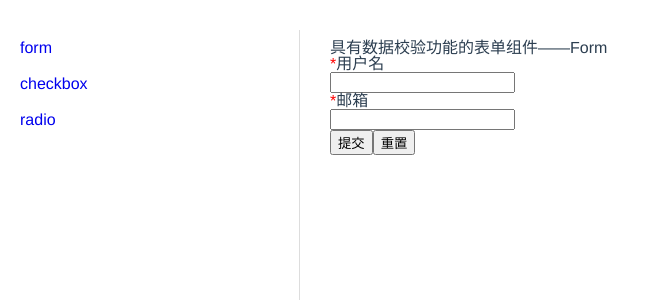
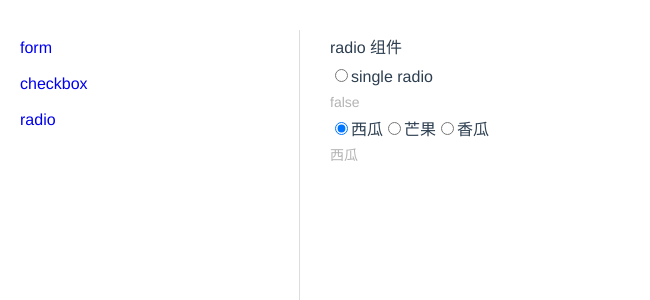
Before and after one commit to Dingbai/n-c, a Vue app: page /#/radio in a window 1280 px wide. Before the commit this address led to /#/. Shown: the top 300 px of the page, without its empty margins (0-650 px from the left). Built offline with nearby package versions, Linux system fonts and the light colour scheme.

Commit message:
fix: radio 组件bug

```diff
--- a/src/App.vue
+++ b/src/App.vue
@@ -13,6 +13,7 @@
 
 <style lang="less">
   @import '~@/assets/style/reset.less';
+  @import '~@/assets/style/common.less';
 </style>
 
 <style lang="less" scoped>
--- a/src/assets/style/app.less
+++ b/src/assets/style/app.less
@@ -23,13 +23,13 @@
         left: 0;
         width: 0px;
         height: 1px;
-        border-bottom: 1px solid #000;
+        border-bottom: 1px solid #ddd;
         box-sizing: border-box;
         transition: width 0.2s ease-in 0.2s;
       }
       &:hover::after {
         transition: width 0.2s ease-out 0.2s;
-        border-bottom: 1px solid #000;
+        border-bottom: 1px solid #ddd;
         width: 100%;
       }
     }
@@ -41,16 +41,13 @@
     > div {
       padding: 10px;
       height: 100%;
-      position: relative;
       box-sizing: border-box;
-
       background: linear-gradient(0, #ddd 2px, #ddd 2px) no-repeat left top/0
           2px,
-        linear-gradient(-90deg, #ddd 2px, #ddd 2px) no-repeat right top/2px 0,
+        linear-gradient(-90deg, #ddd 2px, #ddd 2px) no-repeat right bottom/2px 0,
         linear-gradient(-180deg, #ddd 2px, #ddd 2px) no-repeat right bottom/0
           2px,
-        linear-gradient(-270deg, #ddd 2px, #ddd 2px) no-repeat left bottom/2px 0;
-      cursor: pointer;
+        linear-gradient(-270deg, #ddd 2px, #ddd 2px) no-repeat left top/2px 0;
       transition: all 300ms;
       &:hover {
         background-size: 100% 2px, 2px 100%, 100% 2px, 2px 100%;
--- /dev/null
+++ b/src/assets/style/common.less
@@ -0,0 +1,8 @@
+.test {
+  padding: 10px 0;
+  font-size: 14px;
+  color: rgb(179, 179, 179);
+}
+.test-title {
+  margin-bottom: 10px;
+}
--- a/src/components/radio/radio-group.vue
+++ b/src/components/radio/radio-group.vue
@@ -25,20 +25,19 @@
     },
     data() {
       return {
-        currentValua: this.value,
-        children: []
+        currentValue: this.value,
+        children: findComponentsDownward(this, 'iRadio')
       }
     },
     methods: {
       change(data) {
-        this.currentValua = data.value
+        this.currentValue = data.value
         this.updateModel()
         this.$emit('input', data.value)
         this.$emit('on-change', data.value)
       },
       updateModel() {
         this.children = findComponentsDownward(this, 'iRadio')
-
         if (this.children) {
           this.children.forEach(child => {
             child.currentValue = this.currentValue === child.label
--- a/src/components/radio/radio.vue
+++ b/src/components/radio/radio.vue
@@ -3,19 +3,12 @@
     <input
       type="radio"
       :disabled="disabled"
+      :checked="currentValue"
+      :name="groupName"
       :value="currentValue"
-      v-model="model"
       @change="change"
-      :name="groupName"
     />
-    <!-- <input
-      v-else
-      type="radio"
-      :disabled="disabled"
-      :checked="currentValue"
-      @change="change"
-    /> -->
-    <slot></slot>
+    <slot>{{ label }}</slot>
   </label>
 </template>
 
@@ -50,14 +43,12 @@
     data() {
       return {
         currentValue: this.value,
-        model: [],
         group: false,
         parent: findComponentUpward(this, 'iRadioGroup'),
         groupName: this.name
       }
     },
     mounted() {
-
       if (this.parent) {
         this.group = true
         if (this.name && this.name !== this.parent.name) {
@@ -80,18 +71,20 @@
         if (this.disabled) return false
 
         let checked = event.target.checked
+        let value = checked ? this.trueValue : this.falseValue
 
-        this.currentValue = checked ? this.trueValue : this.falseValue
-        this.$emit('input', checked)
+        this.currentValue = checked
+        this.$emit('input', value)
 
-
+        if (this.parent) {
           if (this.label !== undefined) {
             this.parent.change({
               value: this.label,
               checked: this.currentValue
             })
           } else {
-          this.$emit('on-change', checked)
+            this.$emit('on-change', value)
+          }
         }
       },
       updateModel() {
--- a/src/views/radio.vue
+++ b/src/views/radio.vue
@@ -1,14 +1,18 @@
 <template>
   <div>
-    <i-radio v-model="single">hello radio</i-radio>
-    测试 --- {{ single }}
-    <hr />
+    <h3 class="test-title">radio 组件</h3>
+    <i-radio v-model="single">single radio</i-radio>
+    <p class="test">
+      {{ single }}
+    </p>
     <i-radio-group v-model="mutiple">
       <i-radio label="西瓜">西瓜</i-radio>
       <i-radio label="芒果">芒果</i-radio>
       <i-radio label="香瓜">香瓜</i-radio>
     </i-radio-group>
-    测试 --- {{ mutiple }}
+    <p class="test">
+      {{ mutiple }}
+    </p>
   </div>
 </template>
 
@@ -20,7 +24,7 @@
     components: { iRadio, iRadioGroup },
     data() {
       return {
-        single: true,
+        single: false,
         mutiple: '西瓜'
       }
     }
```
Lines whose indentation alone changed are shown as unchanged.
